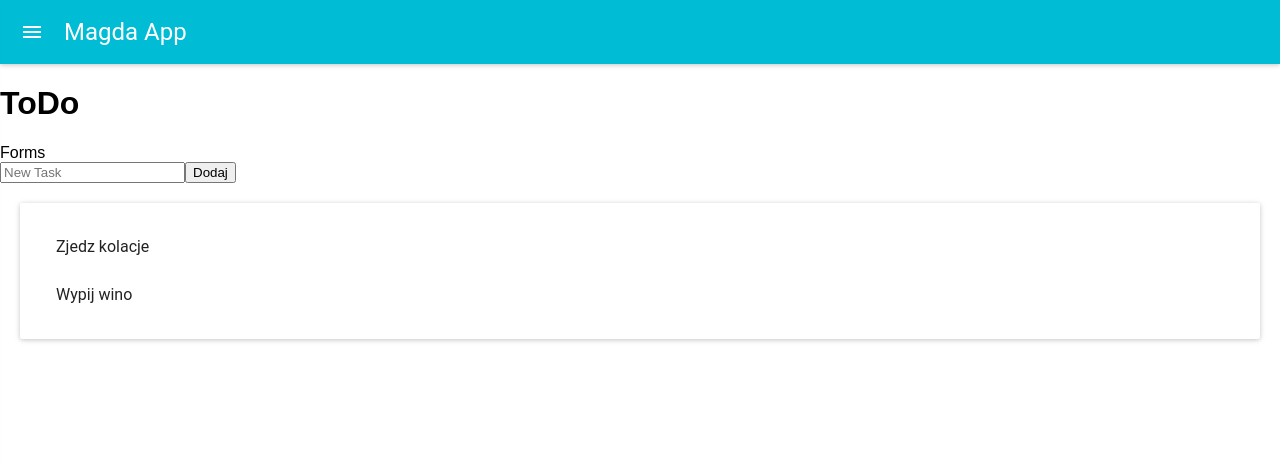
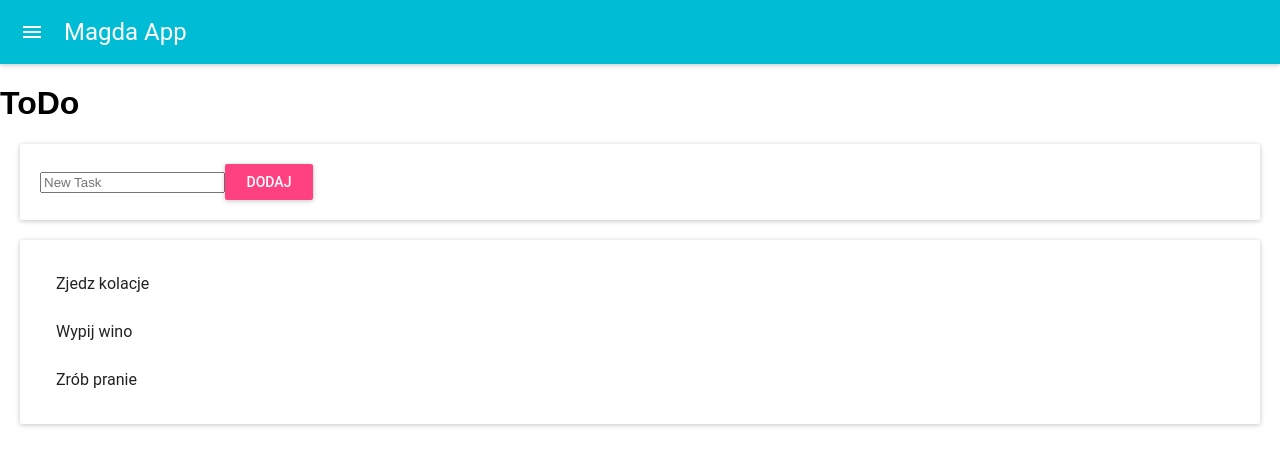
Before and after one commit to mklopotek/appreact, a React (Create React App) app: page /to-do in a window 1280 px wide. Shown: the top 466 px of the page. Built offline with nearby package versions, Linux system fonts and the light colour scheme.

Commit message:
added button

```diff
--- a/src/ToDo/Forms.js
+++ b/src/ToDo/Forms.js
@@ -1,11 +1,21 @@
 import React from 'react'
+import PaperRefined from '../components/PaperRefined'
+import RaisedButton from 'material-ui/RaisedButton'
 
 const Forms = (props) => (
-    <div>
-    <div>Forms</div>
-    <input placeholder={'New Task'}></input>
-    <button>Dodaj</button>
-    </div>
+    <PaperRefined>
+    <input
+        type={'text'}
+        placeholder={'New Task'}
+        value={props.newTaskText}
+        onChange={props.onNewTaskTextChanged}
+    >
+    </input>
+    <RaisedButton
+        label="Dodaj"
+        secondary={true}
+    ></RaisedButton>
+    </PaperRefined>
 )
 
 export default Forms
--- a/src/ToDo/List.js
+++ b/src/ToDo/List.js
@@ -5,11 +5,10 @@ import PaperRefined from '../components/PaperRefined';
 const List = ({tasksList}) => (
     <PaperRefined>
 
-    {tasksList.map(
-        (task, index) =>
+    {tasksList.map( task =>
         <Task
             task={task}
-            key={index}
+            key={task.key}
         />
     )}
 
--- a/src/ToDo/ToDo.js
+++ b/src/ToDo/ToDo.js
@@ -6,16 +6,27 @@ import Forms from './Forms'
 class ToDo extends React.Component {
     state = {
         tasks: [
-            {isCompleted: false, text: 'Zjedz kolacje'},
-            {isCompleted: false, text: 'Wypij wino'}
-        ]
+            {isCompleted: false, text: 'Zjedz kolacje', key: '123'},
+            {isCompleted: false, text: 'Wypij wino', key: '456'},
+            {isCompleted: false, text: 'Zrób pranie', key: '986'}
+        ],
+        newTaskText: ''
+    }
+
+    onNewTaskTextChanged = (event) => {
+        this.setState({newTaskText: event.target.value})
     }
 
     render(){
         return(
             <div>
                 <h1>ToDo</h1>
-                <Forms />
+
+                <Forms
+                    newTaskText={this.state.newTaskText}
+                    onNewTaskTextChanged={this.onNewTaskTextChanged}
+                />
+
                 <List
                     tasksList={this.state.tasks}
                 />
```
